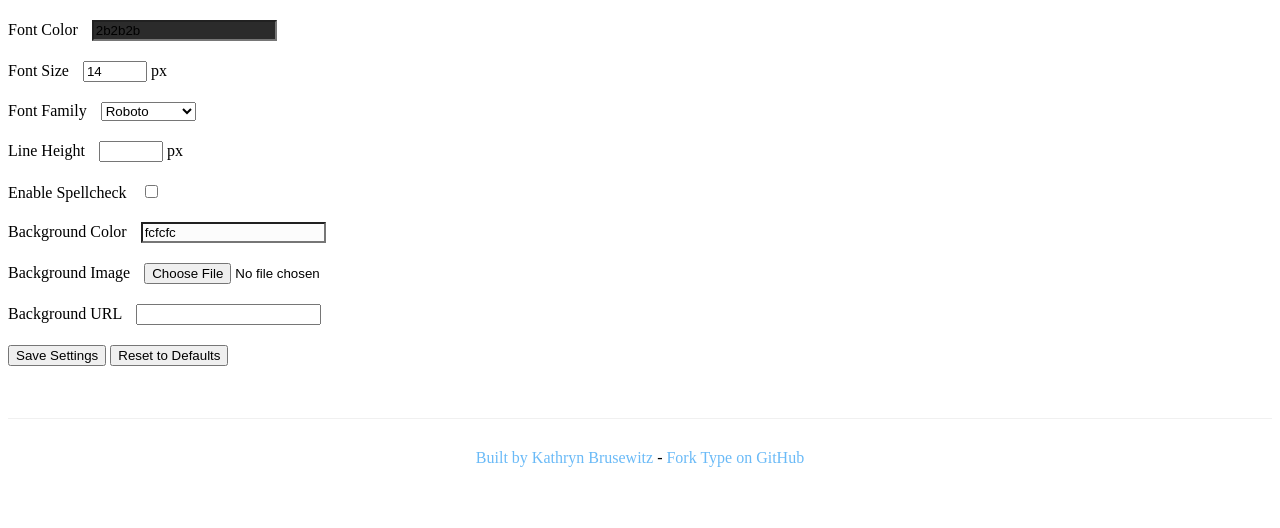
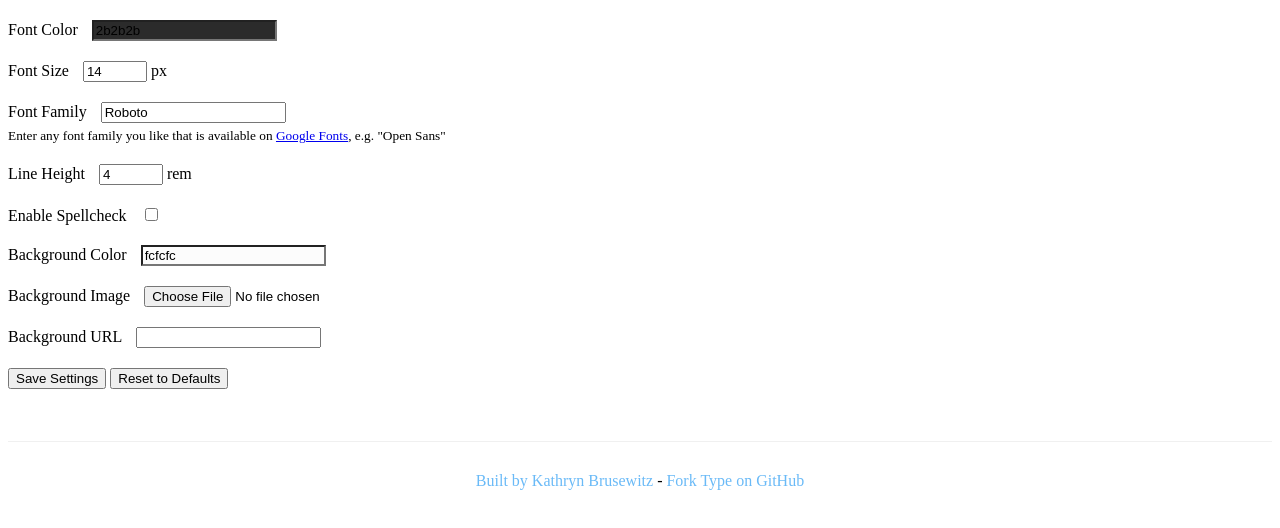
Before and after one commit to KathrynBrusewitz/type-tab, a browser extension: page options.html in a window 1280 px wide. Drawn offline with Linux system fonts and the light colour scheme.

Commit message:
Add font family and line height options

```diff
--- a/options.html
+++ b/options.html
@@ -20,19 +20,13 @@
 
     <div class="option">
       <label for="fontFamily">Font Family</label>
-      <select id="fontFamily">
-        <option value="Roboto">Roboto</option>
-        <option value="Droid Serif">Droid Serif</option>
-        <option value="Open Sans">Open Sans</option>
-        <option value="Lobster">Lobster</option>
-        <option value="Indie Flower">Indie Flower</option>
-        <option value="Inconsolata">Inconsolata</option>
-      </select>
+      <input id="fontFamily" type="text" />
+      <small>Enter any font family you like that is available on <a href="https://fonts.google.com/">Google Fonts</a>, e.g. "Open Sans"</small>
     </div>
 
     <div class="option">
       <label for="lineHeight">Line Height</label>
-      <input id="lineHeight" type="number" min="-10" max="20" /> px
+      <input id="lineHeight" type="number" min="0.5" max="5" /> rem
     </div>
 
     <div class="option">
--- a/options.js
+++ b/options.js
@@ -1,6 +1,8 @@
 const backgroundColor = document.getElementById('backgroundColor');
 const fontColor = document.getElementById('fontColor');
 const fontSize = document.getElementById('fontSize');
+const fontFamily = document.getElementById('fontFamily');
+const lineHeight = document.getElementById('lineHeight');
 const status = document.getElementById('status');
 
 // Save options to chrome.storage.sync
@@ -9,6 +11,8 @@ const saveOptions = () => {
     backgroundColor: backgroundColor.value,
     fontColor: fontColor.value,
     fontSize: fontSize.value,
+    fontFamily: fontFamily.value,
+    lineHeight: lineHeight.value,
   }, () => {
     // Let user know options were saved
     status.textContent = 'Settings have been saved.';
@@ -29,19 +33,20 @@ const restoreOptions = () => {
     backgroundColor: 'fcfcfc',
     fontColor: '2b2b2b',
     fontSize: '14',
+    fontFamily: 'Roboto',
+    lineHeight: '4',
   }, (res) => {
     backgroundColor.value = res.backgroundColor;
     fontColor.value = res.fontColor;
     fontSize.value = res.fontSize;
+    fontFamily.value = res.fontFamily;
+    lineHeight.value = res.lineHeight;
     Object.assign(backgroundColor.style, {
       backgroundColor: `#${res.backgroundColor}`,
     });
     Object.assign(fontColor.style, {
       backgroundColor: `#${res.fontColor}`,
     });
-    Object.assign(fontSize.style, {
-      fontSize: `#${res.fontSize}`,
-    });
   });
 };
 
--- a/script.js
+++ b/script.js
@@ -1,4 +1,5 @@
 const textArea = document.getElementById('textArea');
+const fontFace = document.getElementById('fontFace');
 
 const saveTextToStorage = () => {
   chrome.storage.sync.set({ notes: textArea.value }, () => {
@@ -22,11 +23,16 @@ const loadOptions = () => {
     backgroundColor: 'fcfcfc',
     fontColor: '2b2b2b',
     fontSize: '14',
+    fontFamily: 'Roboto',
+    lineHeight: '4',
   }, (res) => {
+    fontFace.href = `https://fonts.googleapis.com/css?family=${res.fontFamily.split(' ').join('+')}`;
     Object.assign(textArea.style, {
       backgroundColor: `#${res.backgroundColor}`,
       color: `#${res.fontColor}`,
       fontSize: `${res.fontSize}px`,
+      fontFamily: `${res.fontFamily}, sans-serif`,
+      lineHeight: `${res.lineHeight}rem`,
     });
     Object.assign(document.body.style, {
       backgroundColor: `#${res.backgroundColor}`,
--- a/styles.css
+++ b/styles.css
@@ -23,6 +23,11 @@ section {
 
 .option label {
   padding-right: 10px;
+}
+
+.option small {
+  padding-top: 5px;
+  display: block;
 }
 
 .status {
--- a/tab.html
+++ b/tab.html
@@ -3,6 +3,7 @@
 <head>
   <meta charset="UTF-8">
   <title>Type New Tab</title>
+  <link id="fontFace" rel="stylesheet">
   <link rel="stylesheet" href="styles.css">
 </head>
 
```
